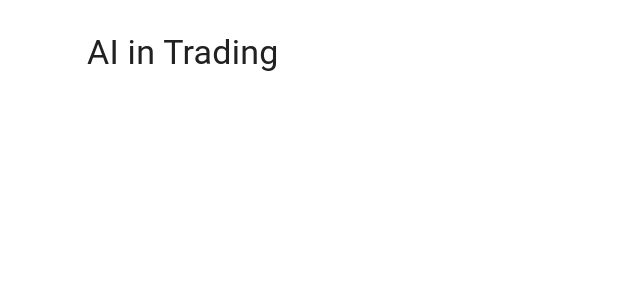
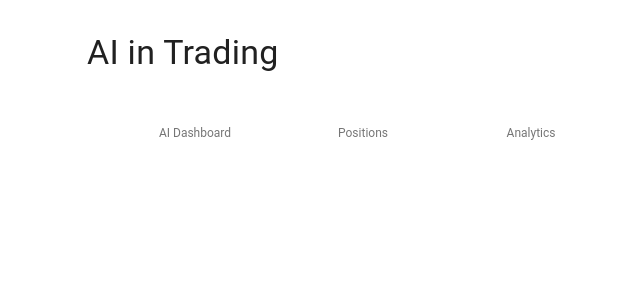
Before and after one commit to aiintrading/AIT-UI, a React (Create React App) app in the folder gatsby-site/: page / in a window 1280 px wide. Shown: the top 300 px of the page, without its empty margins (277-917 px from the left). Built offline with nearby package versions, Linux system fonts and the light colour scheme; the HTML template or start-up script is replaced by a standard one.

Commit message:
menu added

```diff
--- a/gatsby-site/src/App.js
+++ b/gatsby-site/src/App.js
@@ -2,9 +2,12 @@ import React from 'react';
 import Container from '@material-ui/core/Container';
 import Typography from '@material-ui/core/Typography';
 import Box from '@material-ui/core/Box';
+import { BottomNavigation, BottomNavigationAction } from '@material-ui/core';
 
 
 export default function App() {
+
+
   return (
     <Container maxWidth="sm">
       <Box my={4}>
@@ -12,6 +15,14 @@ export default function App() {
           AI in Trading
         </Typography>
       </Box>
+      <BottomNavigation
+
+        showLabels
+      >
+        <BottomNavigationAction label="AI Dashboard"  />
+        <BottomNavigationAction label="Positions"  />
+        <BottomNavigationAction label="Analytics"  />
+      </BottomNavigation>
     </Container>
   );
 }
```
